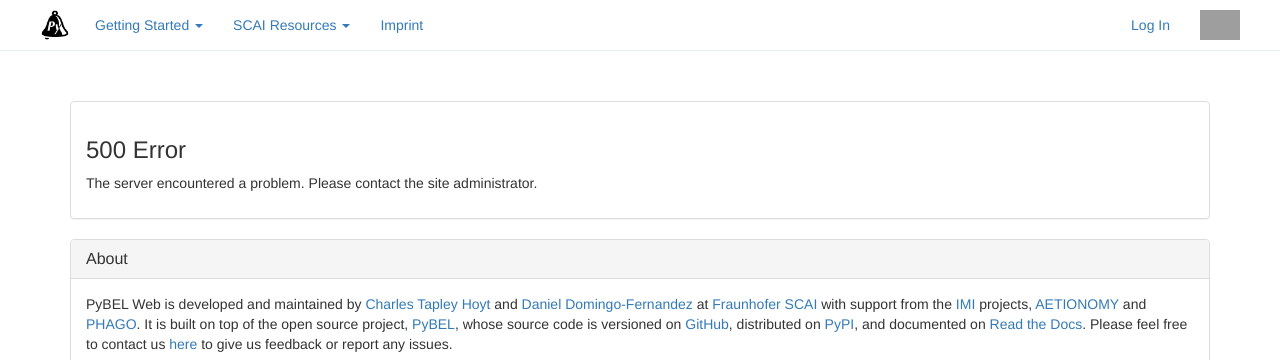
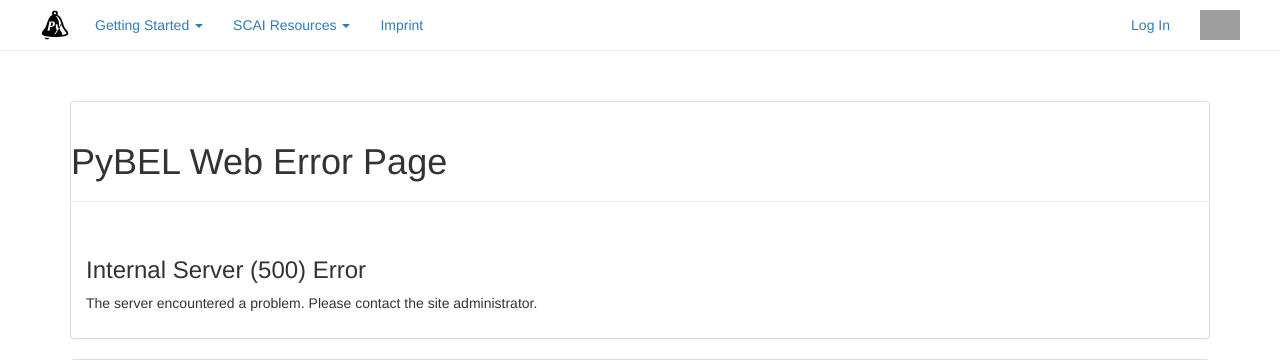
Before and after one commit to bel-commons/bel-commons, a Python web app: template src/pybel_web/templates/500.html in a window 1280 px wide. Shown: the top 360 px of the page. Run offline with Jinja, Linux system fonts and the light colour scheme; the template is opened without the code that fills it, so the values that code supplies are empty; some libraries are stand-ins or nearby versions; grey boxes are pictures that could not be loaded.

Commit message:
Better 500 page text

```diff
--- a/src/pybel_web/templates/500.html
+++ b/src/pybel_web/templates/500.html
@@ -8,12 +8,15 @@
 
 {% block content %}
     <div class="container" style="margin-top: 50px">
+
         {{ util.flashed_messages(dismissible=True, container=False) }}
 
-
         <div class="panel panel-default">
+            <div class="page-header">
+                <h1>PyBEL Web Error Page</h1>
+            </div>
             <div class="panel-body">
-                <h3>500 Error</h3>
+                <h3>Internal Server (500) Error</h3>
                 <p>The server encountered a problem. Please contact the site administrator.</p>
 
                 <!-- Sentry JS SDK 2.1.+ required -->
```
